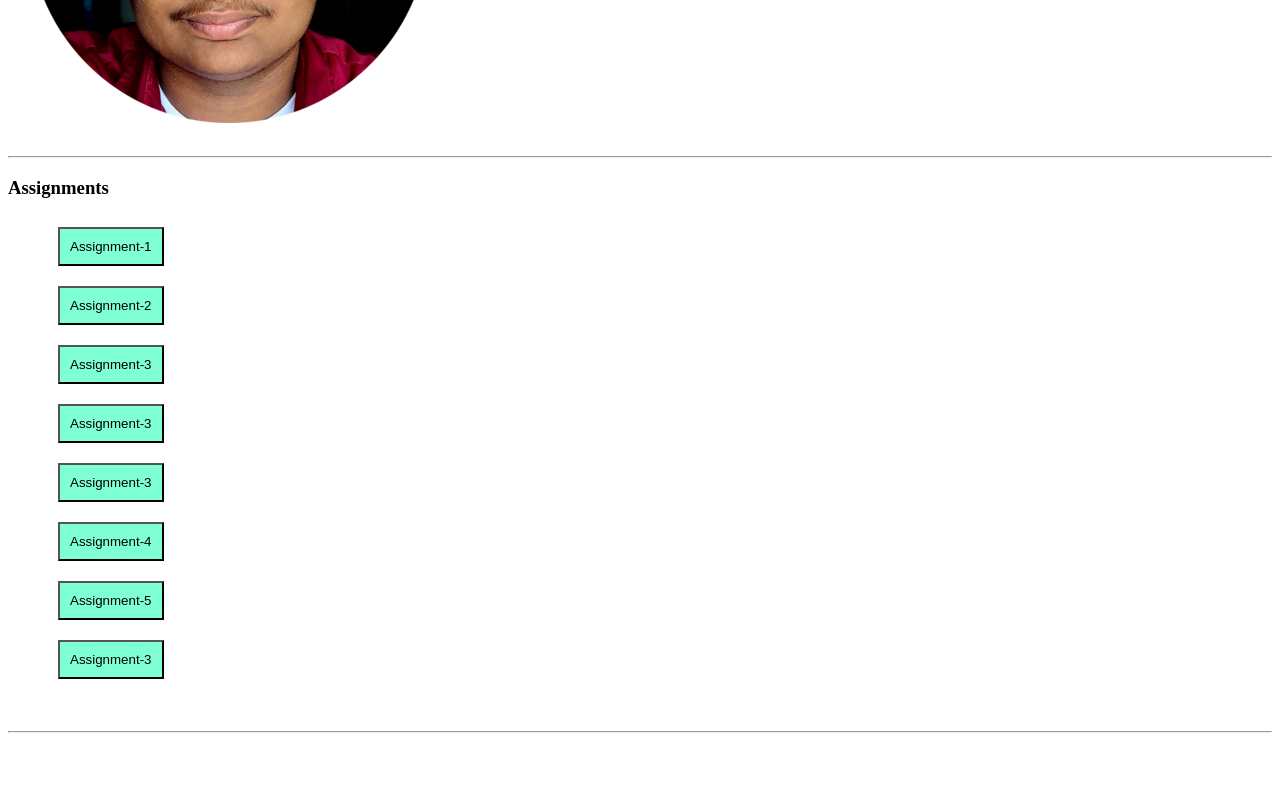
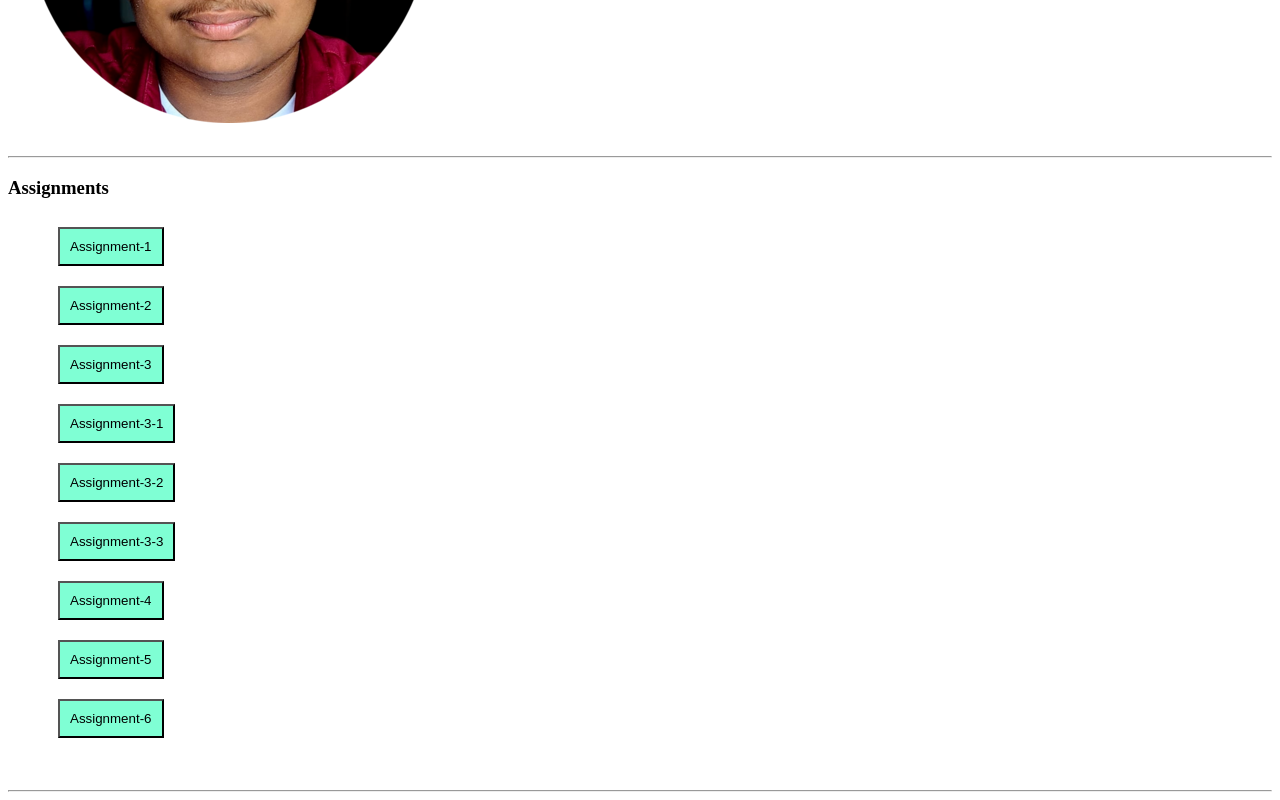
Before and after one commit to Srinivas12790/21MIS7084_IWT-Assignment, a plain HTML site: page index.html in a window 1280 px wide. Shown: the part 306-1106 px from the top of the page. Before the commit the page ends 1047 px from the top, so only its background shows below. Drawn offline with Linux system fonts and the light colour scheme.

Commit message:
Update index.html

```diff
--- a/index.html
+++ b/index.html
@@ -30,11 +30,13 @@
         <button onclick="document.location='Assignment-1.html'">Assignment-1</button><br>
         <button onclick="document.location='Assignment-2.html'">Assignment-2</button><br>
         <button onclick="document.location='Assignment-3.html'">Assignment-3</button><br>
-        <button onclick="document.location='Assignment-3-1.html'">Assignment-3</button><br>
-        <button onclick="document.location='Assignment-3-2.html'">Assignment-3</button><br>
-        <button onclick="document.location='Assignment-4.html'">Assignment-4</button><br>
-        <button onclick="document.location='Assignment-5.html'">Assignment-5</button><br>
-        <button onclick="document.location='Assignment-6.html'">Assignment-3</button><br>
+        <button onclick="document.location='Assignment-3-1.html'">Assignment-3-1</button><br>
+        <button onclick="document.location='Assignment-3-2.html'">Assignment-3-2</button><br>
+        <button onclick="document.location='Assignment-4.html'">Assignment-3-3</button><br>
+        <button onclick="document.location='Assignment-5.html'">Assignment-4</button><br>
+        <button onclick="document.location='Assignment-6.html'">Assignment-5</button><br>
+        <button onclick="document.location='Assignment-6.html'">Assignment-6</button><br>
+
 
 
 
```
